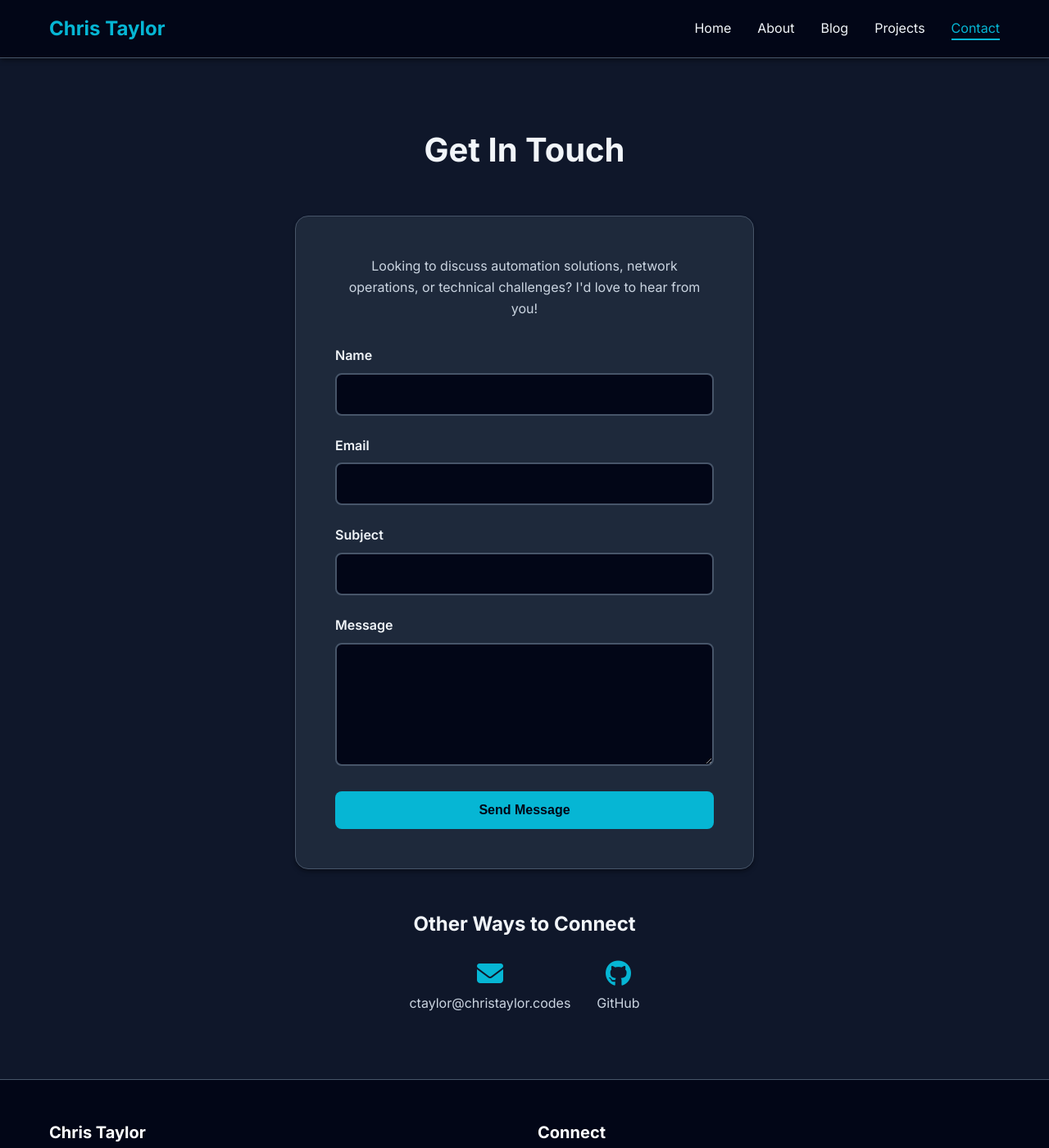
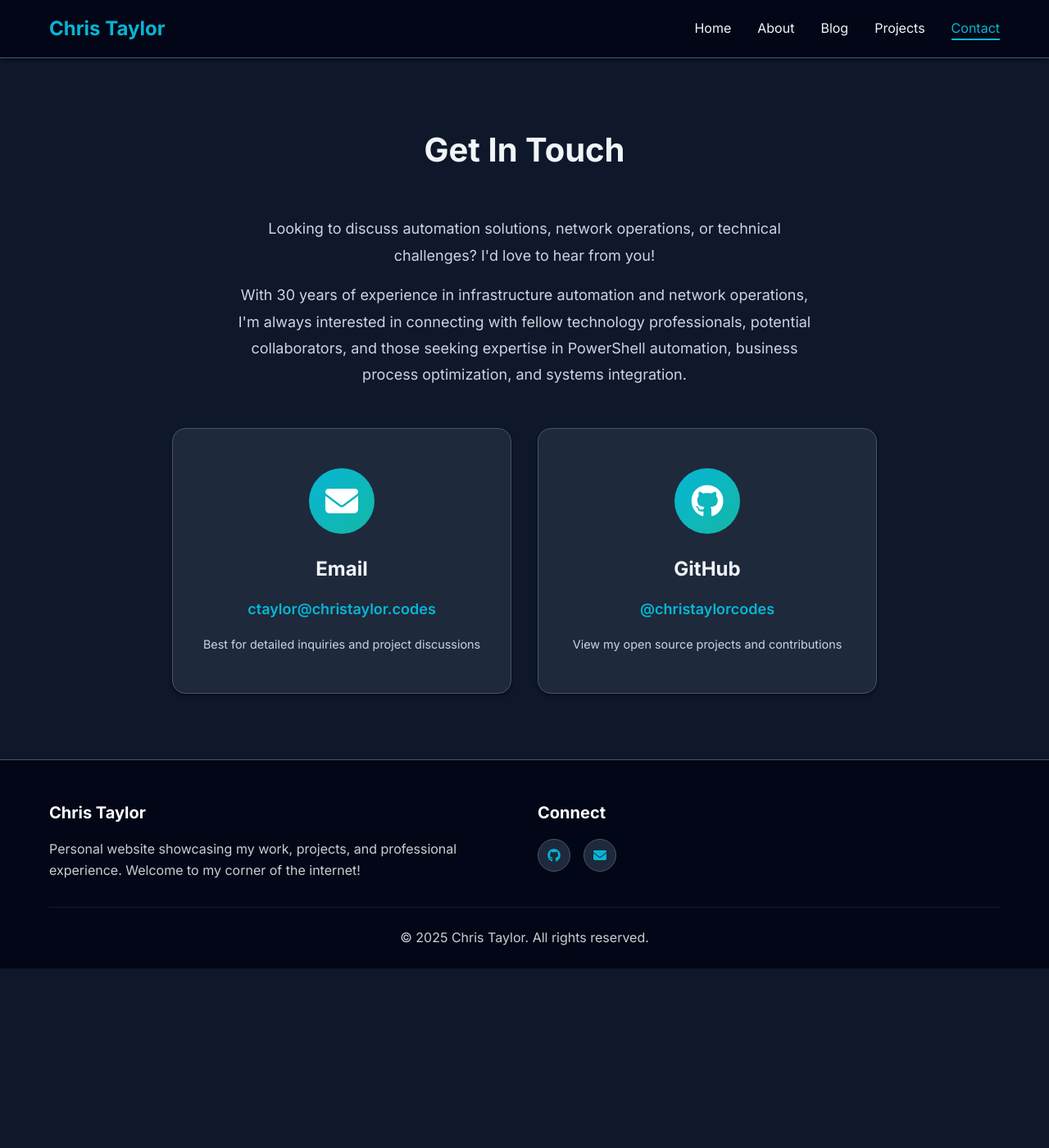
Before and after one commit to christaylorcodes/christaylorcodes.github.io, a Jekyll site: the page built from contact.html, in a window 1280 px wide and 1400 px high. Shown: the whole window at 82% size. Built offline with Jekyll 4.4.1, drawn with Linux system fonts in a browser that asks for light colours.

Commit message:
Remove Formspree form and replace with direct contact methods
HTML Changes (contact.html):
- Removed entire Formspree form structure
- Added introductory text about experience and expertise
- Created card-based layout for contact methods
- Email and GitHub displayed as prominent contact cards
- Each card includes icon, title, link, and description

CSS Changes (assets/css/main.css):
- Replaced form-specific styles with card-based contact layout
- Added .contact-intro for introductory paragraph styling
- Added .contact-methods-grid for responsive grid layout
- Added .contact-method-card with hover effects and turquoise glow
- Added .contact-method-icon with gradient background circles
- Added .contact-link styling for email and social links
- Updated responsive styles for mobile devices

Benefits:
- Simpler contact flow - no third-party dependencies
- More direct communication with email and GitHub links
- Consistent with dark theme and card-based design patterns
- Better mobile responsiveness
- Removes placeholder Formspree form ID that needed configuration

🤖 Generated with [Claude Code](https://claude.com/claude-code)

Co-Authored-By: Claude <noreply@anthropic.com>

```diff
--- a/assets/css/main.css
+++ b/assets/css/main.css
@@ -467,92 +467,88 @@ section {
 
 /* ===== CONTACT PAGE ===== */
 .contact-section {
-    max-width: 600px;
+    max-width: 900px;
     margin: 0 auto;
 }
 
-.contact-form {
+.contact-intro {
+    text-align: center;
+    max-width: 700px;
+    margin: 0 auto 3rem;
+}
+
+.contact-intro p {
+    color: var(--text-light);
+    font-size: 1.125rem;
+    line-height: 1.8;
+    margin-bottom: 1rem;
+}
+
+.contact-intro p:last-child {
+    margin-bottom: 0;
+}
+
+.contact-methods-grid {
+    display: grid;
+    grid-template-columns: repeat(auto-fit, minmax(280px, 1fr));
+    gap: 2rem;
+    margin-top: 3rem;
+}
+
+.contact-method-card {
     background-color: var(--bg-light);
-    padding: 3rem;
+    padding: 3rem 2rem;
     border-radius: 1rem;
+    text-align: center;
     box-shadow: var(--shadow);
     border: 1px solid var(--border-color);
+    transition: transform 0.3s ease, box-shadow 0.3s ease, border-color 0.3s ease;
 }
 
-.form-group {
-    margin-bottom: 1.5rem;
+.contact-method-card:hover {
+    transform: translateY(-5px);
+    box-shadow: var(--shadow-lg), 0 0 20px rgba(6, 182, 212, 0.3);
+    border-color: var(--primary-color);
 }
 
-.form-group label {
-    display: block;
-    margin-bottom: 0.5rem;
-    font-weight: 600;
+.contact-method-icon {
+    width: 5rem;
+    height: 5rem;
+    background: linear-gradient(135deg, var(--primary-color), var(--secondary-color));
+    border-radius: 50%;
+    display: flex;
+    align-items: center;
+    justify-content: center;
+    margin: 0 auto 1.5rem;
+    font-size: 2.5rem;
+    color: white;
+}
+
+.contact-method-card h3 {
+    font-size: 1.5rem;
+    margin-bottom: 1rem;
     color: var(--text-dark);
 }
 
-.form-group input,
-.form-group textarea {
-    width: 100%;
-    padding: 0.875rem;
-    border: 2px solid var(--border-color);
-    border-radius: 0.5rem;
-    font-family: inherit;
-    font-size: 1rem;
-    transition: border-color 0.3s ease, box-shadow 0.3s ease;
-    background-color: var(--bg-darker);
-    color: var(--text-dark);
-}
-
-.form-group input:focus,
-.form-group textarea:focus {
-    outline: none;
-    border-color: var(--primary-color);
-    box-shadow: 0 0 10px rgba(6, 182, 212, 0.3);
-}
-
-.form-group textarea {
-    min-height: 150px;
-    resize: vertical;
-}
-
-.contact-info {
-    margin-top: 3rem;
-    text-align: center;
-}
-
-.contact-info h3 {
-    font-size: 1.5rem;
-    margin-bottom: 1.5rem;
-    color: var(--text-dark);
-}
-
-.contact-methods {
-    display: flex;
-    justify-content: center;
-    gap: 2rem;
-    flex-wrap: wrap;
-}
-
-.contact-method {
-    display: flex;
-    flex-direction: column;
-    align-items: center;
-    gap: 0.5rem;
-}
-
-.contact-method i {
-    font-size: 2rem;
+.contact-link {
+    display: inline-block;
     color: var(--primary-color);
-}
-
-.contact-method a {
-    color: var(--text-light);
     text-decoration: none;
+    font-size: 1.125rem;
+    font-weight: 600;
+    margin-bottom: 1rem;
     transition: color 0.3s ease;
 }
 
-.contact-method a:hover {
-    color: var(--primary-color);
+.contact-link:hover {
+    color: var(--primary-light);
+}
+
+.contact-method-description {
+    color: var(--text-light);
+    font-size: 0.9rem;
+    line-height: 1.6;
+    margin: 0;
 }
 
 /* ===== FOOTER ===== */
@@ -658,8 +654,12 @@ section {
         grid-template-columns: 1fr;
     }
 
-    .contact-form {
+    .contact-method-card {
         padding: 2rem 1.5rem;
+    }
+
+    .contact-methods-grid {
+        grid-template-columns: 1fr;
     }
 }
 
--- a/contact.html
+++ b/contact.html
@@ -8,49 +8,34 @@ permalink: /contact/
     <div class="container">
         <h1 class="section-title">Get In Touch</h1>
 
-        <div class="contact-form">
-            <p style="text-align: center; margin-bottom: 2rem; color: var(--text-light);">
+        <div class="contact-intro">
+            <p>
                 Looking to discuss automation solutions, network operations, or technical challenges? I'd love to hear from you!
             </p>
-
-            <form action="https://formspree.io/f/YOUR_FORM_ID" method="POST">
-                <div class="form-group">
-                    <label for="name">Name</label>
-                    <input type="text" id="name" name="name" required>
-                </div>
-
-                <div class="form-group">
-                    <label for="email">Email</label>
-                    <input type="email" id="email" name="email" required>
-                </div>
-
-                <div class="form-group">
-                    <label for="subject">Subject</label>
-                    <input type="text" id="subject" name="subject" required>
-                </div>
-
-                <div class="form-group">
-                    <label for="message">Message</label>
-                    <textarea id="message" name="message" required></textarea>
-                </div>
-
-                <button type="submit" class="btn btn-primary" style="width: 100%;">
-                    Send Message
-                </button>
-            </form>
+            <p>
+                With 30 years of experience in infrastructure automation and network operations, I'm always interested in
+                connecting with fellow technology professionals, potential collaborators, and those seeking expertise in
+                PowerShell automation, business process optimization, and systems integration.
+            </p>
         </div>
 
-        <div class="contact-info">
-            <h3>Other Ways to Connect</h3>
-            <div class="contact-methods">
-                <div class="contact-method">
+        <div class="contact-methods-grid">
+            <div class="contact-method-card">
+                <div class="contact-method-icon">
                     <i class="fas fa-envelope"></i>
-                    <a href="mailto:ctaylor@christaylor.codes">ctaylor@christaylor.codes</a>
                 </div>
-                <div class="contact-method">
+                <h3>Email</h3>
+                <a href="mailto:ctaylor@christaylor.codes" class="contact-link">ctaylor@christaylor.codes</a>
+                <p class="contact-method-description">Best for detailed inquiries and project discussions</p>
+            </div>
+
+            <div class="contact-method-card">
+                <div class="contact-method-icon">
                     <i class="fab fa-github"></i>
-                    <a href="https://github.com/christaylorcodes" target="_blank" rel="noopener noreferrer">GitHub</a>
                 </div>
+                <h3>GitHub</h3>
+                <a href="https://github.com/christaylorcodes" target="_blank" rel="noopener noreferrer" class="contact-link">@christaylorcodes</a>
+                <p class="contact-method-description">View my open source projects and contributions</p>
             </div>
         </div>
     </div>
```
